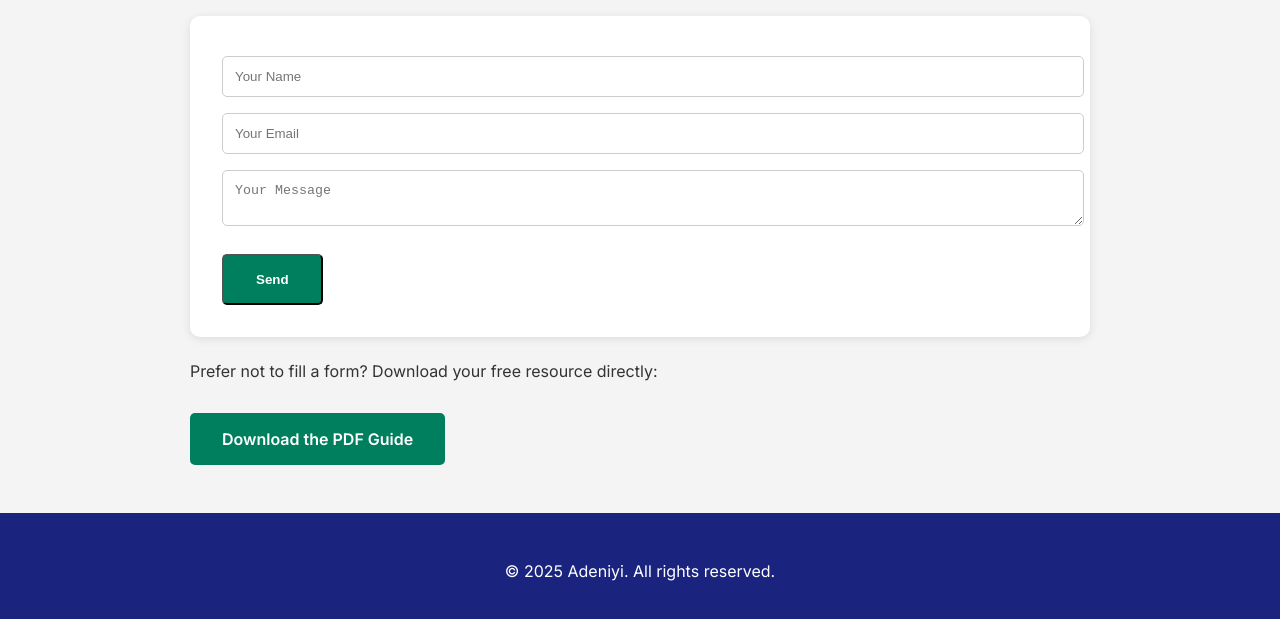
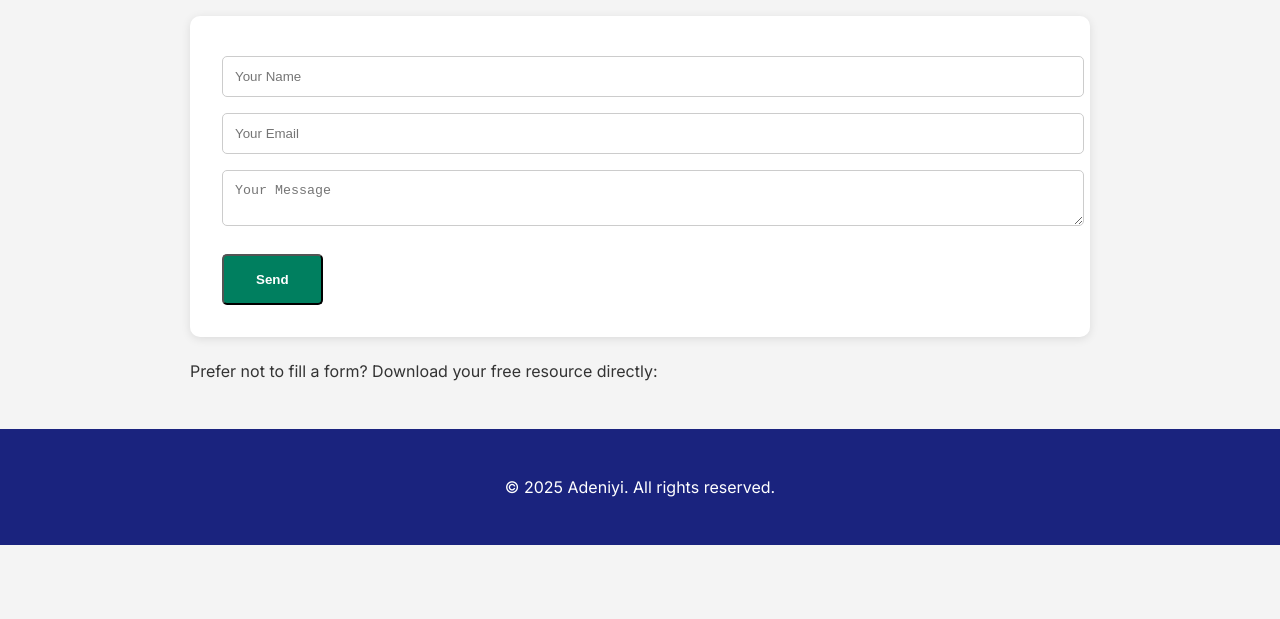
Before and after one commit to Niyioxy/Leaders-and-Misleaders-Landing, a plain HTML site: page index.html in a window 1280 px wide. Shown: the part 801-1420 px from the top of the page. After the commit the page ends 1346 px from the top, so only its background shows below. Drawn offline with nearby package versions, Linux system fonts and the light colour scheme.

Commit message:
Update index.html

```diff
--- a/index.html
+++ b/index.html
@@ -130,7 +130,6 @@
         <button type="submit" class="btn">Send</button>
       </form>
       <p style="margin-top: 1.5rem;">Prefer not to fill a form? Download your free resource directly:</p>
-      <a href="7_Signs_You_Might_Be_a_Misleader.pdf" class="btn" download>Download the PDF Guide</a>
     </section>
   </div>
 
```
